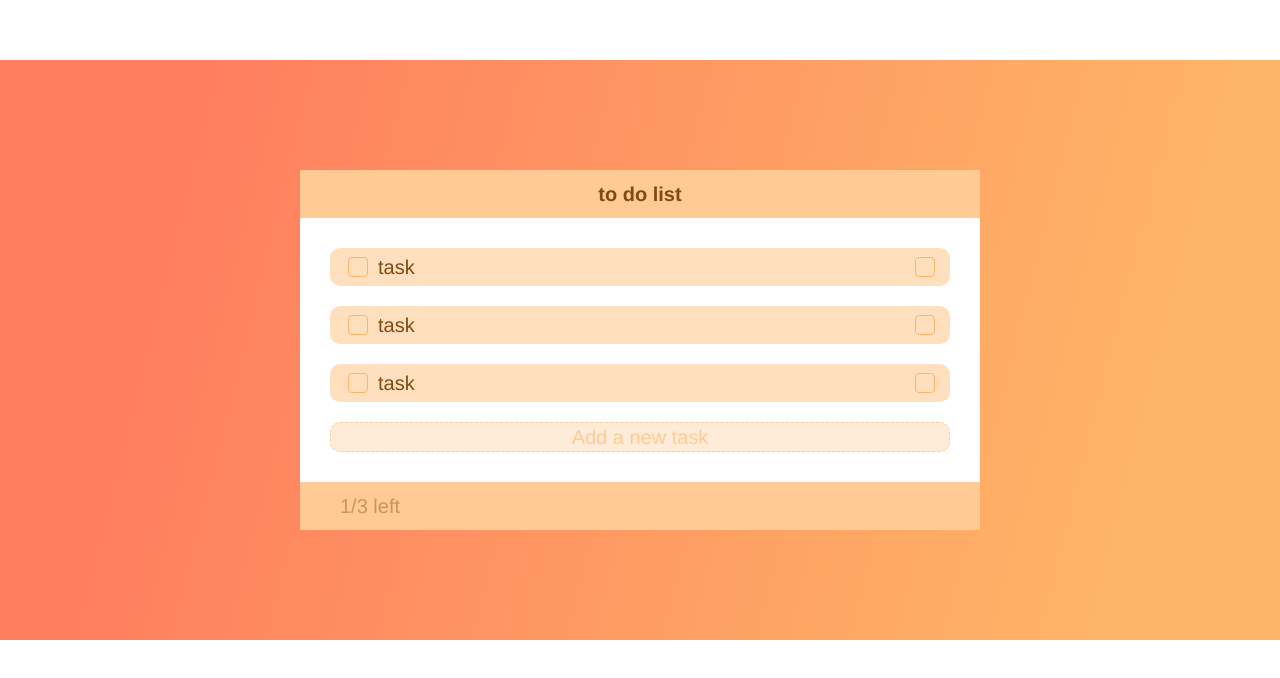
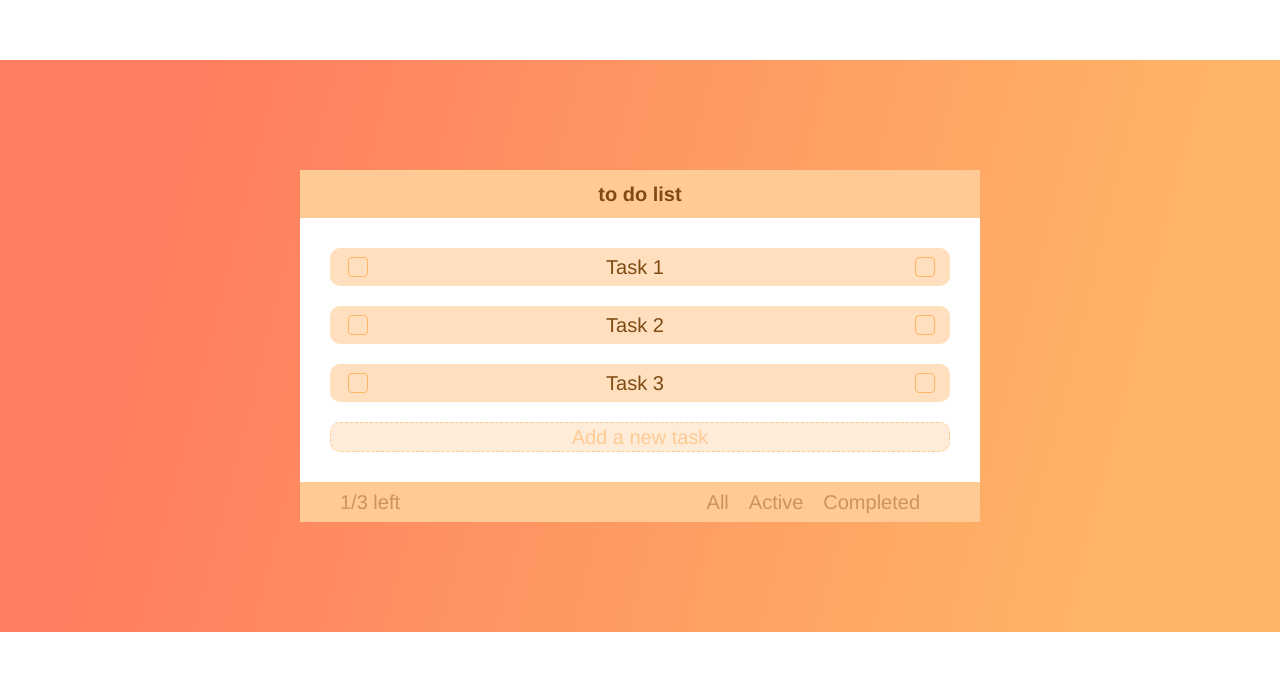
Before and after one commit to AlekseiUsov/vue, a Vue app: page / in a window 1280 px wide. Shown: the top 678 px of the page. Built offline with nearby package versions, Linux system fonts and the light colour scheme.

Commit message:
vue/feature-3

```diff
--- a/src/components/atoms/checkbox.vue
+++ b/src/components/atoms/checkbox.vue
@@ -2,7 +2,7 @@
     <label :class="$style.label">
         <input type="checkbox" :class="$style.inputCheckbox" />
         <span :class="$style.checkbox"></span>
-        <span :class="$style.checkboxText">task</span>
+        <span :class="$style.checkboxText"></span>
     </label>
 </template>
 
--- a/src/components/atoms/footerItem.vue
+++ b/src/components/atoms/footerItem.vue
@@ -1,13 +1,16 @@
 <template>
-    <li :class="$style.footerItem"></li>
+    <li :class="$style.footerItem">
+        {{title}}
+    </li>
 </template>
 
 <script>
 export default {
     props: {
-        footerItem: {
-            type: String
-        }
+        task: {
+            type: Object,
+        },
+        title: String,
     },
     name: "footerItem"
 };
--- a/src/components/molecules/task.vue
+++ b/src/components/molecules/task.vue
@@ -1,6 +1,7 @@
 <template>
     <li :class="$style.task">
         <checkbox />
+        {{title}}
         <close />
     </li>
 </template>
@@ -13,8 +14,9 @@ import close from '@/components/atoms/close';
 export default {
     props: {
         task: {
-            type: Object
-        }
+            type: Object,
+        },
+        title: String,
     },
     name: "task",
     components: {
--- a/src/components/organisms/footerArea.vue
+++ b/src/components/organisms/footerArea.vue
@@ -2,7 +2,7 @@
     <div :class="$style.footer">
         <footerCurrentPage />
         <ul :class="$style.menu">
-            <footerItem v-for="item in items" v-bind:key="item" />
+            <footerItem v-for="item in items" :key="item.id" :title="item.title" />
         </ul>
     </div>
 </template>
@@ -14,7 +14,11 @@ export default {
     name: "footerArea",
     data() {
         return {
-            items: ['All', 'Active', 'Complited'],
+            items: [
+                { id: 1, title: "All" },
+                { id: 2, title: "Active" },
+                { id: 3, title: "Completed" },
+            ],
         };
     },
     components: {
@@ -33,7 +37,7 @@ export default {
     justify-content: space-between;
     background-color: $beige;
     color: $transparent-beige;
-    padding: 0.5rem 2rem;
+    padding: 0.05rem 2rem;
 }
 
 .menu {
--- a/src/components/organisms/taskList.vue
+++ b/src/components/organisms/taskList.vue
@@ -1,7 +1,7 @@
 <template>
     <div>
         <ul :class="$style.list">
-            <task v-for="task in tasks" v-bind:key="task.title" />
+            <task v-for="task in tasks" :key="task.id" :title="task.title" />
             <addTask />
         </ul>
     </div>
@@ -24,7 +24,7 @@ export default {
     },
     components: {
         task,
-        addTask
+        addTask,
     }
 }
 </script>
--- a/src/main.js
+++ b/src/main.js
@@ -1,6 +1,7 @@
 import Vue from "vue";
 import App from "./App.vue";
 import store from "./store";
+
 
 Vue.config.productionTip = false;
 
--- /dev/null
+++ b/vue.config.js
@@ -0,0 +1,9 @@
+module.exports = {
+    css: {
+        loaderOptions: {
+            sass: {
+                prependData: `@import "@/assets/main.scss";`,
+            },
+        },
+    }
+}
```
